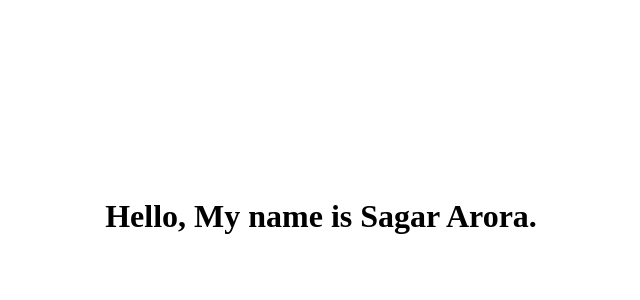
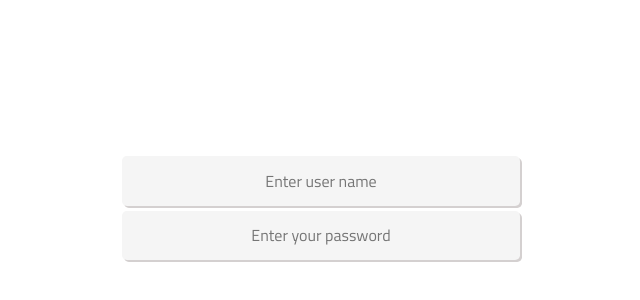
Before and after one commit to zoyron/react-hooks, a React (Create React App) app: page / in a window 1280 px wide. Shown: the part 192-492 px from the top of the page, without its empty margins (319-959 px from the left). Built offline with nearby package versions, Linux system fonts and the light colour scheme.

Commit message:
added the email and password to the file

```diff
--- a/src/App.js
+++ b/src/App.js
@@ -1,10 +1,29 @@
-import React from "react";
+import React, { useState } from "react";
 import "./App.css";
 
 const App = () => {
+  const [userName, setUserName] = useState("");
+  const [passWord, setPassword] = useState("");
   return (
     <div>
-      <h1>Hello, My name is Sagar Arora.</h1>
+      <input
+        type="text"
+        placeholder="Enter user name"
+        value={userName}
+        onChange={(keyPress) => {
+          setUserName(keyPress.target.value);
+        }}
+      />
+
+      <input
+        type="password"
+        placeholder="Enter your password"
+        value={passWord}
+        onChange={(keyPress) => {
+          setUserName(keyPress.target.value);
+        }}
+      />
+      <p>{userName}</p>
     </div>
   );
 };
```
